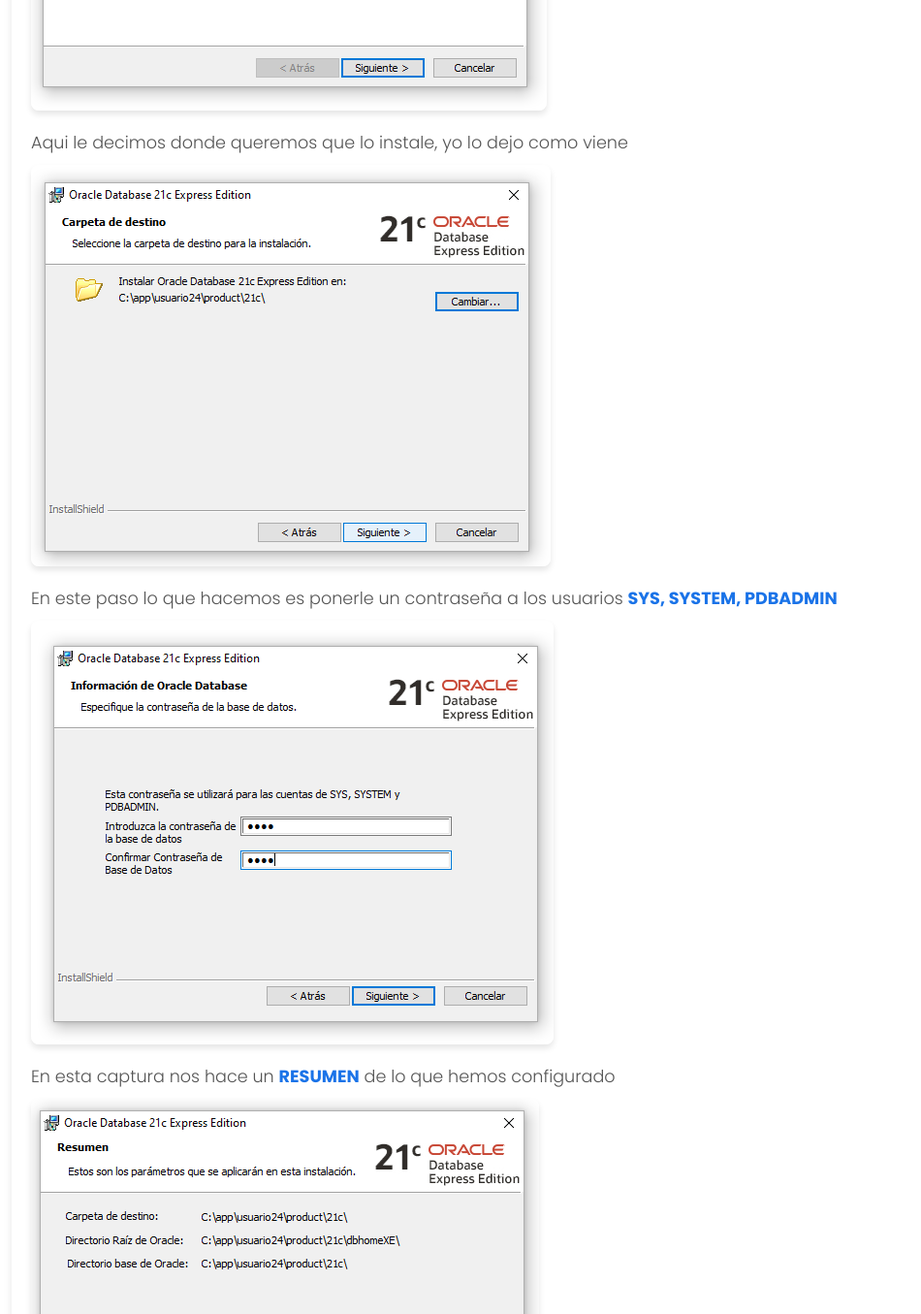
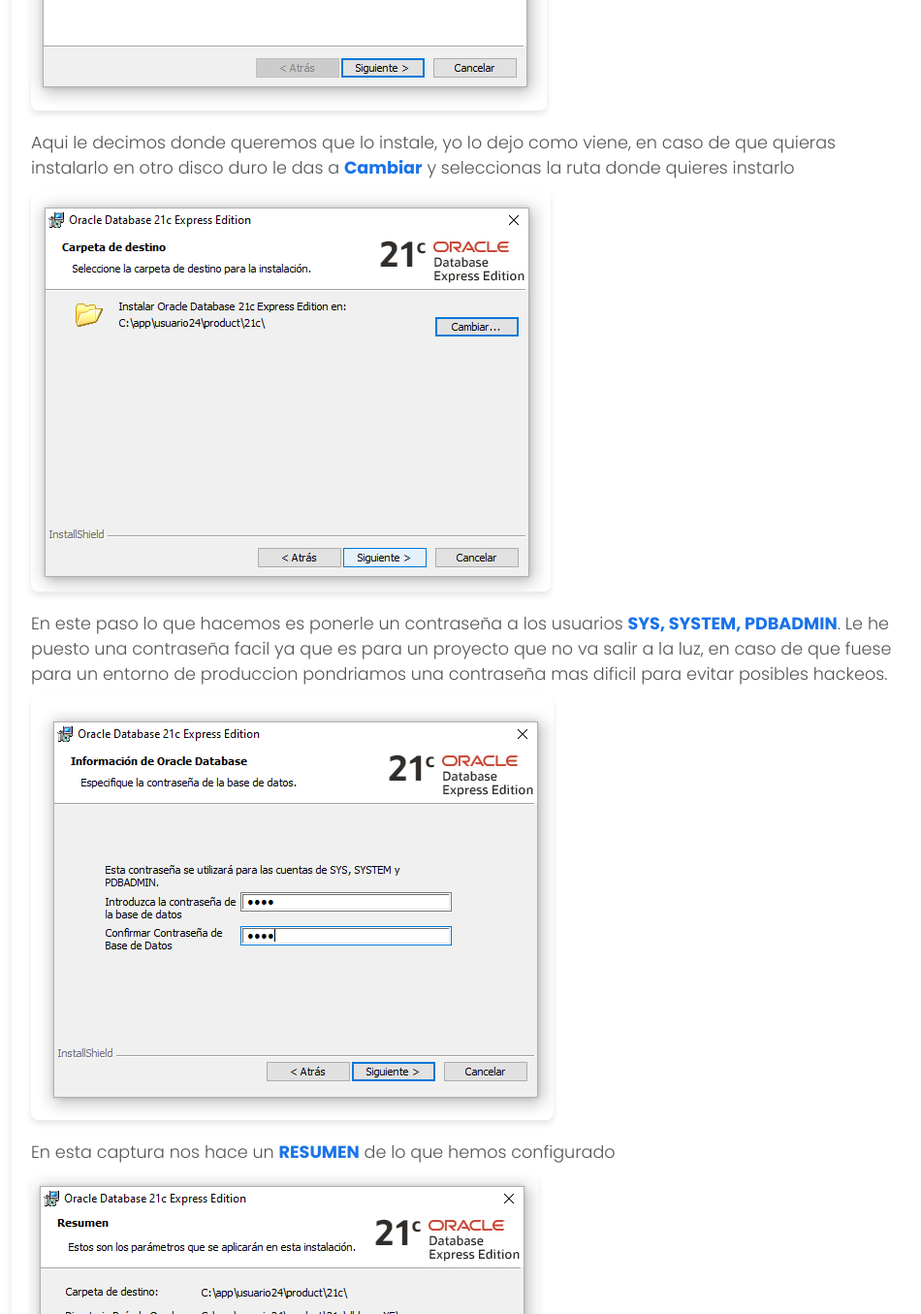
Before and after one commit to zarza4787/manual_instalacion, a plain HTML site: page paginas/oracle_database.html in a window 1280 px wide. Shown: the part 1340-2695 px from the top of the page at 97% size, without its empty margins (158-1108 px from the left). Drawn offline with Linux system fonts and the light colour scheme.

Commit message:
Mejorada la redaccion del texto

```diff
--- a/paginas/oracle_database.html
+++ b/paginas/oracle_database.html
@@ -34,9 +34,13 @@
                 src="../imgs/PRIMER_PASO.png" alt="">
         </p>
 
-        <p>Aqui le decimos donde queremos que lo instale, yo lo dejo como viene <img src="../imgs/ruta.png" alt=""></p>
+        <p>Aqui le decimos donde queremos que lo instale, yo lo dejo como viene, en caso de que quieras instalarlo en
+            otro disco duro le das a <strong>Cambiar</strong> y seleccionas la ruta donde quieres instarlo<img
+                src="../imgs/ruta.png" alt=""></p>
 
-        <p>En este paso lo que hacemos es ponerle un contraseña a los usuarios <strong>SYS, SYSTEM, PDBADMIN</strong>
+        <p>En este paso lo que hacemos es ponerle un contraseña a los usuarios <strong>SYS, SYSTEM, PDBADMIN</strong>.
+            Le he puesto una contraseña facil ya que es para un proyecto que no va salir a la luz, en caso de que fuese
+            para un entorno de produccion pondriamos una contraseña mas dificil para evitar posibles hackeos.
             <img src="../imgs/contraseña_oracle.png" alt="Contraseña">
         </p>
 
```
Also changed, not shown: paginas/sqldeveloper.html (+1 -1 lines).
